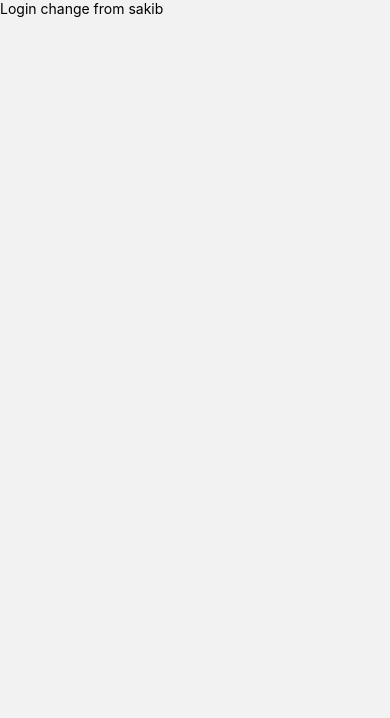
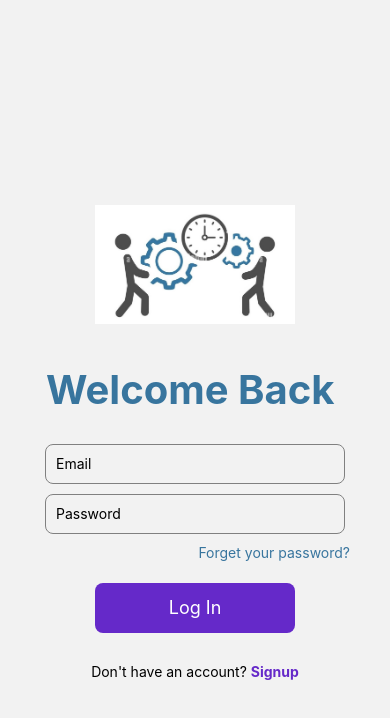
Before and after one commit to abdullah201240/Task_Genius_FrontEnd, a React Native app: screen /Login in a window 390 px wide. Shown: the top 718 px of the page. Built offline with nearby package versions, Linux system fonts and the light colour scheme.

Commit message:
login page

```diff
--- a/src/components/login.tsx
+++ b/src/components/login.tsx
@@ -1,14 +1,107 @@
-import { StyleSheet, Text, View } from 'react-native'
-import React from 'react'
+import { StyleSheet, Text, ScrollView, Image, TouchableOpacity, View, TextInput, Pressable } from 'react-native'
+import React, { useState } from 'react'
 
-const Login = () => {
+const Login = (props: any) => {
+  const [email, setEmail] = useState("");
+  const [password, setPassword] = useState("");
   return (
-    <View>
-      <Text>Login change from sakib</Text>
-    </View>
+    <ScrollView contentContainerStyle={styles.scrollViewContainer}>
+      <Image source={require("../../assets/project-management-icon-flat-design-GP43TY.jpg")} style={styles.logo} />
+      <Text style={styles.text}>Welcome Back </Text>
+
+      <View style={styles.inputContainer}>
+        <TextInput
+          style={styles.input}
+          placeholder="Email"
+          value={email}
+          onChangeText={(text) => setEmail(text)}
+        />
+        <TextInput
+          style={styles.input}
+          placeholder="Password"
+          secureTextEntry
+          value={password}
+          onChangeText={(text) => setPassword(text)}
+        />
+      </View>
+
+      <Pressable onPress={() => props.navigation.navigate("Signup")} style={styles.forgotPasswordButton}>
+        <Text style={styles.forgotPasswordText}>Forget your password?</Text>
+      </Pressable>
+
+      <TouchableOpacity style={styles.buttonContainer} onPress={() => props.navigation.navigate('Signup')}>
+        <Text style={styles.buttonText}>Log In</Text>
+      </TouchableOpacity>
+
+      <Pressable onPress={() => props.navigation.navigate("Signup")} style={styles.signupButton}>
+        <Text style={styles.signupText}>Don't have an account? <Text style={styles.signupLink}>Signup</Text></Text>
+      </Pressable>
+    </ScrollView>
   )
 }
 
 export default Login
 
-const styles = StyleSheet.create({})
+const styles = StyleSheet.create({
+  scrollViewContainer: {
+    flex: 1,
+    justifyContent: 'center',
+    alignItems: 'center',
+  },
+  logo: {
+    width: 200,
+    height: 200,
+    resizeMode: 'contain',
+  },
+  text: {
+    fontSize: 40,
+    fontWeight: "bold",
+    paddingBottom: 10,
+    color: "#38759E",
+  },
+  buttonText: {
+    color: "white",
+    fontSize: 18,
+  },
+  buttonContainer: {
+    marginTop: 12,
+    height: 50,
+    width: 200,
+    backgroundColor: "#6529C9",
+    justifyContent: "center",
+    alignItems: "center",
+    borderRadius: 8,
+    marginBottom: 10,
+  },
+  inputContainer: {
+    marginTop: 20,
+    width: 300,
+  },
+  input: {
+    height: 40,
+    borderColor: "gray",
+    borderWidth: 1,
+    marginBottom: 10,
+    paddingHorizontal: 10,
+    borderRadius: 8,
+  },
+  forgotPasswordText: {
+    color: "#38759E",
+    paddingBottom: 10,
+    paddingRight:40
+
+  },
+  forgotPasswordButton: {
+    alignSelf: 'flex-end'
+  },
+  signupText: {
+    paddingTop: 10
+  },
+  signupLink: {
+    color: "#6529C9",
+    fontWeight: "bold"
+  },
+  signupButton: {
+    marginTop: 10
+  }
+})
--- a/src/components/opening.tsx
+++ b/src/components/opening.tsx
@@ -1,4 +1,4 @@
-import { StyleSheet, Text, View, ScrollView, Image, TouchableOpacity } from 'react-native'
+import { StyleSheet, Text, ScrollView, Image, TouchableOpacity } from 'react-native'
 import React from 'react'
 
 const Opening = (props: any) => {
@@ -6,7 +6,7 @@ const Opening = (props: any) => {
     <ScrollView contentContainerStyle={styles.scrollViewContainer}>
       <Image source={require("../../assets/project-management-icon-flat-design-GP43TY.jpg")} style={styles.logo} />
       <Text style={styles.text}>Task Genius</Text>
-      <TouchableOpacity style={styles.buttonContainer} onPress={() => props.navigation.navigate('Signup')}>
+      <TouchableOpacity style={styles.buttonContainer} onPress={() => props.navigation.navigate('Login')}>
         <Text style={styles.buttonText}>Log In</Text>
       </TouchableOpacity>
       <TouchableOpacity style={styles.buttonContainerSignup} onPress={() => props.navigation.navigate('Signup')}>
```
